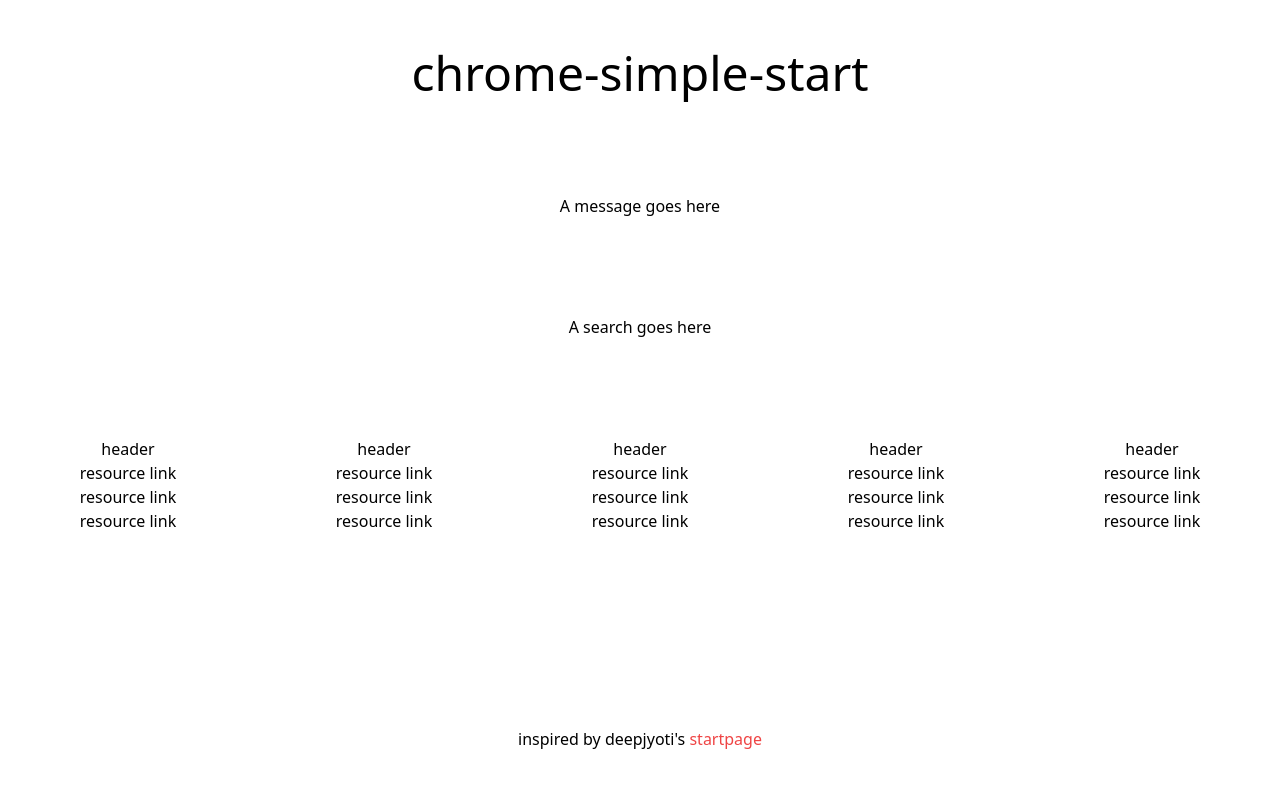
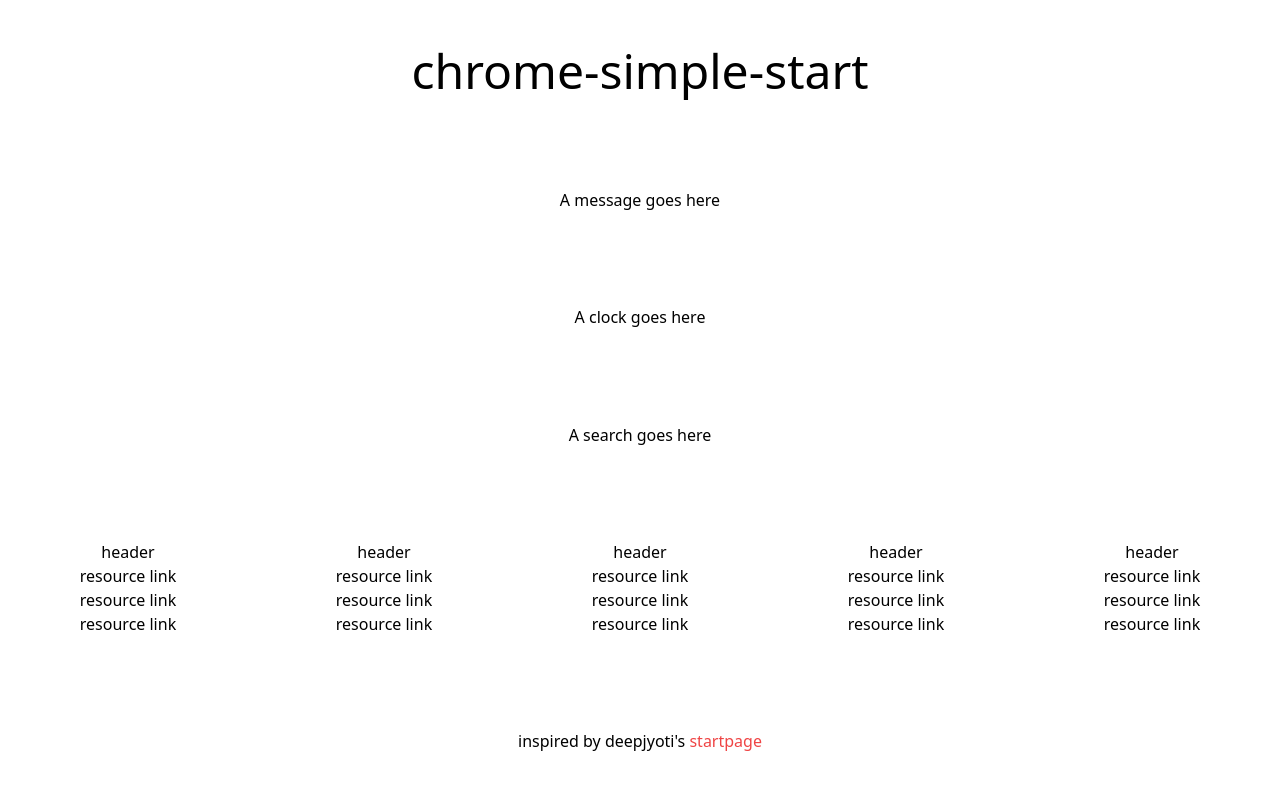
Before and after one commit to marcjmiller/chrome-simple-start, a React (Create React App) app: page / in a window 1280 px wide. Shown: the top 790 px of the page. Built offline with nearby package versions, Linux system fonts and the light colour scheme.

Commit message:
update test

```diff
--- a/src/App.tsx
+++ b/src/App.tsx
@@ -4,41 +4,41 @@ const App = () => (
   <div className='app-container flex flex-col text-center justify-around items-center min-h-screen min-w-screen'>
     <div className={'header-container text-5xl'}>chrome-simple-start</div>
     <div className={'greeting-container'}>A message goes here</div>
-    <div className={'search-container'}>A search goes here</div>
-    <div className={'resource-container flex flex-row justify-around min-w-full'}>
-      <div className={'resource-header'}>
+    <div className={'clock-container'} data-testid={'clock-container'}>A clock goes here</div>
+    <div className={'search-container'} data-testid={'search-container'}>A search goes here</div>
+    <div className={'resource-container flex flex-row justify-around min-w-full'} data-testid={'resource-container'}>
+      <div className={'resource-header'} data-testid={'resource'}>
         header
         <div className={'resource'}>resource link</div>
         <div className={'resource'}>resource link</div>
         <div className={'resource'}>resource link</div>
       </div>
-      <div className={'resource-header'}>
+      <div className={'resource-header'} data-testid={'resource'}>
         header
         <div className={'resource'}>resource link</div>
         <div className={'resource'}>resource link</div>
         <div className={'resource'}>resource link</div>
       </div>
-      <div className={'resource-header'}>
+      <div className={'resource-header'} data-testid={'resource'}>
         header
         <div className={'resource'}>resource link</div>
         <div className={'resource'}>resource link</div>
         <div className={'resource'}>resource link</div>
       </div>
-      <div className={'resource-header'}>
+      <div className={'resource-header'} data-testid={'resource'}>
         header
         <div className={'resource'}>resource link</div>
         <div className={'resource'}>resource link</div>
         <div className={'resource'}>resource link</div>
       </div>
-      <div className={'resource-header'}>
+      <div className={'resource-header'} data-testid={'resource'}>
         header
         <div className={'resource'}>resource link</div>
         <div className={'resource'}>resource link</div>
         <div className={'resource'}>resource link</div>
       </div>
     </div>
-    <div className={'date-time-container'}></div>
-    <div className={'footer-container'}>
+    <div className={'footer-container'} data-testid={'footer-container'}>
       <p className={'xs'}>
         inspired by deepjyoti's{' '}
         <a className={'text-red-500'} href='https://github.com/deepjyoti30/startpage.git'>
```
Also changed, not shown: 2 other files (tests, documents, lock files or other folders).
